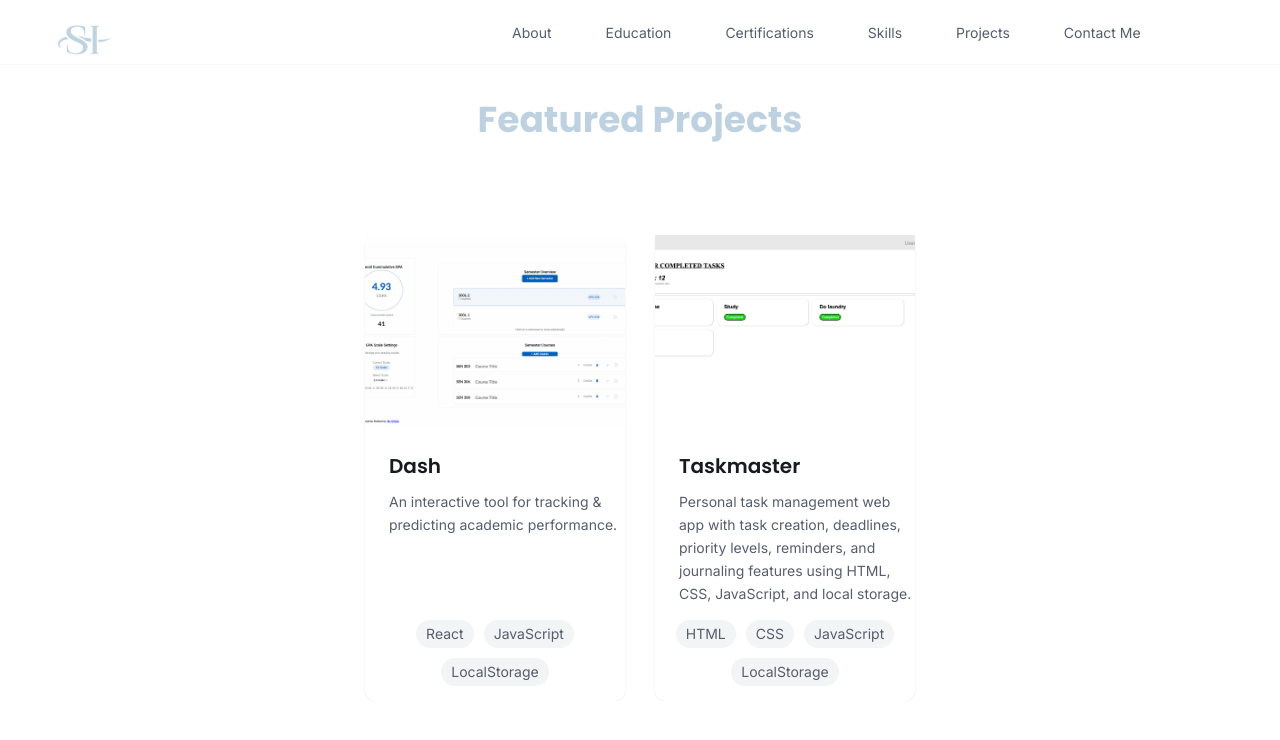
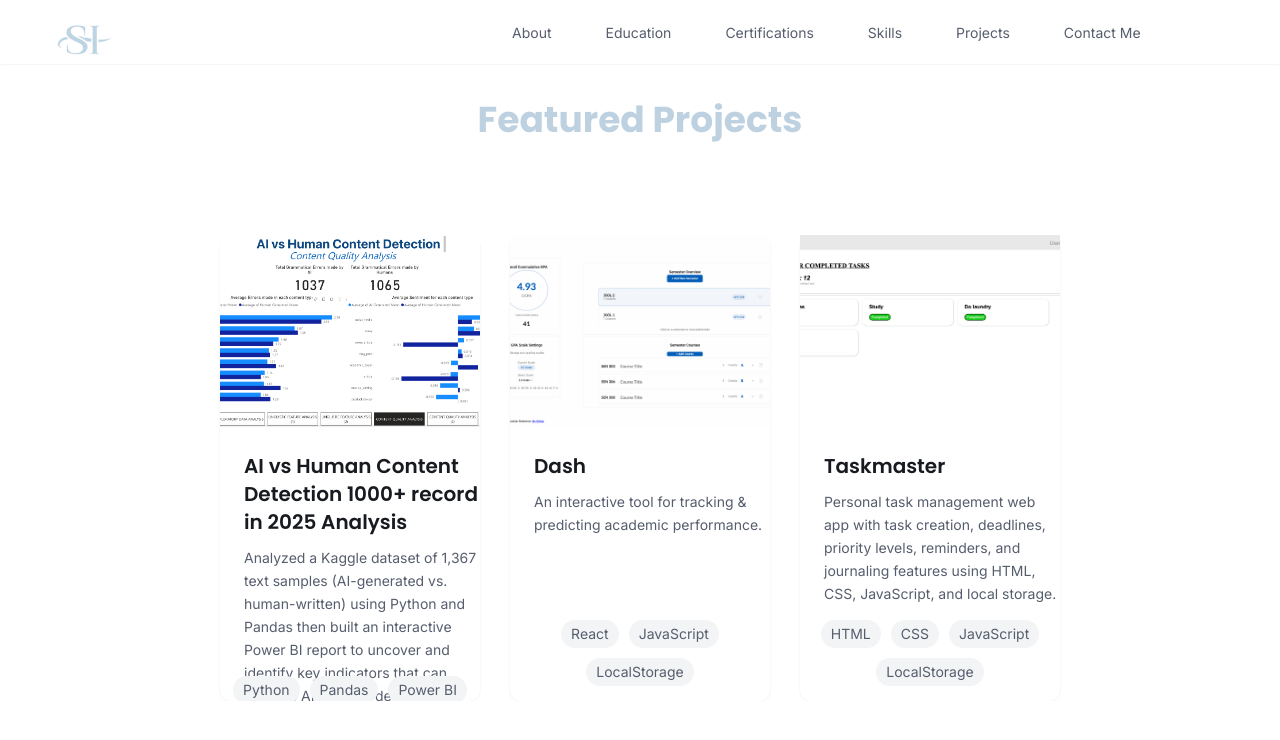
Before and after one commit to Sabastian-Ihekweme/Sabastian-Ihekweme-Portfolio, a React (Vite) app: page /projects in a window 1280 px wide. Shown: the top 740 px of the page. Built offline with nearby package versions, Linux system fonts and the light colour scheme.

Commit message:
updated skills and projects

```diff
--- a/src/FeaturedProjects.jsx
+++ b/src/FeaturedProjects.jsx
@@ -4,6 +4,7 @@ import "slick-carousel/slick/slick.css";
 import "slick-carousel/slick/slick-theme.css";
 import dash from "./assets/icons/projects/dash.png";
 import taskmaster from "./assets/icons/projects/taskmaster.png";
+import ai_analysis from "./assets/icons/projects/ai-analysis.png"
 import './Styles/Certifications.css';
 import './Styles/SkillsAndTools.css';
 import './Styles/FeaturedProjects.css';
@@ -74,6 +75,19 @@ function Certifications () {
     };
 
     const projects = [
+
+        {
+            link: "https://github.com/Sabastian-Ihekweme/AI-vs-Human-Content-Detection-1000-record-in-2025-Analysis/tree/main",
+            image: ai_analysis,
+            title: 'AI vs Human Content Detection 1000+ record in 2025 Analysis',
+            description: `Analyzed a Kaggle dataset of 1,367 text samples
+                         (AI-generated vs. human-written) using Python and
+                         Pandas then built an interactive Power BI report to uncover
+                            and identify key indicators that can improve
+                         AI-content detection models.`,
+            techStack: ['Python', 'Pandas', 'Power BI']
+        },
+
         {
             link: "https://sabastian-ihekweme.github.io/dash-gpa-tracker/",
             image: dash,
--- a/src/Skills.jsx
+++ b/src/Skills.jsx
@@ -86,7 +86,7 @@ function Certifications () {
         {
         icon: data,
         category: "Data Analytics",
-        skills: ["Excel", "MySQL"],
+        skills: ["Python", "NumPy", "Pandas","Excel", "SQL", "Power BI", "Tableau"],
         },
 
         {
```
Also changed, not shown: src/assets/icons/projects/ai-analysis.png (added).
